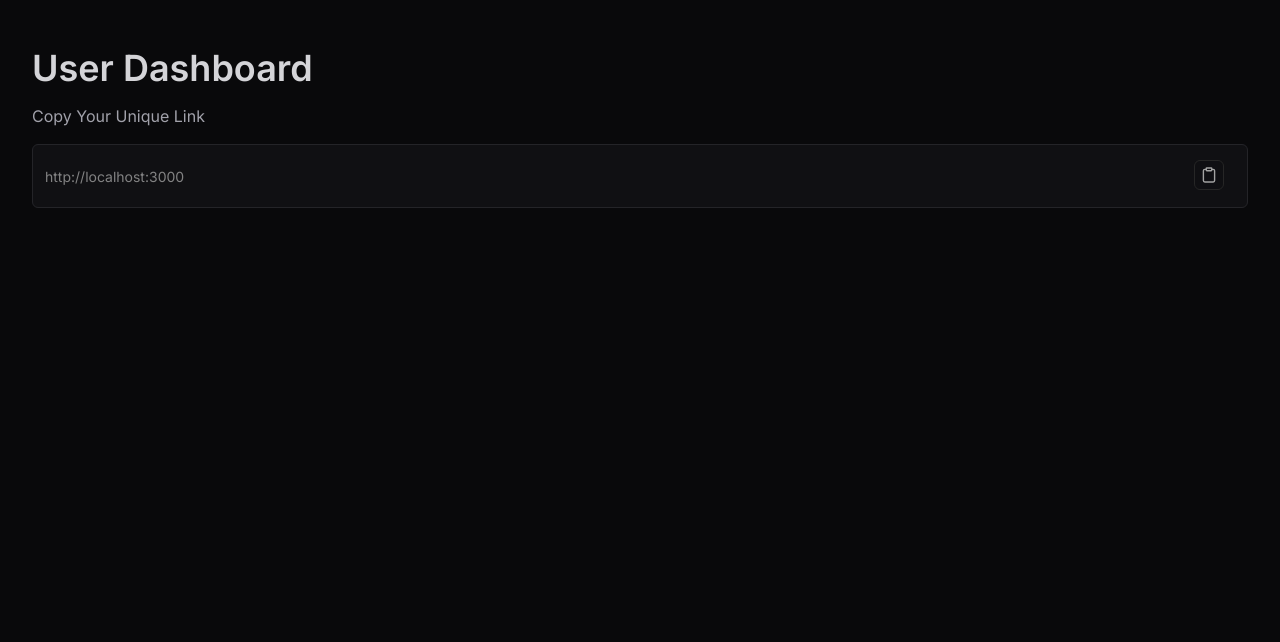
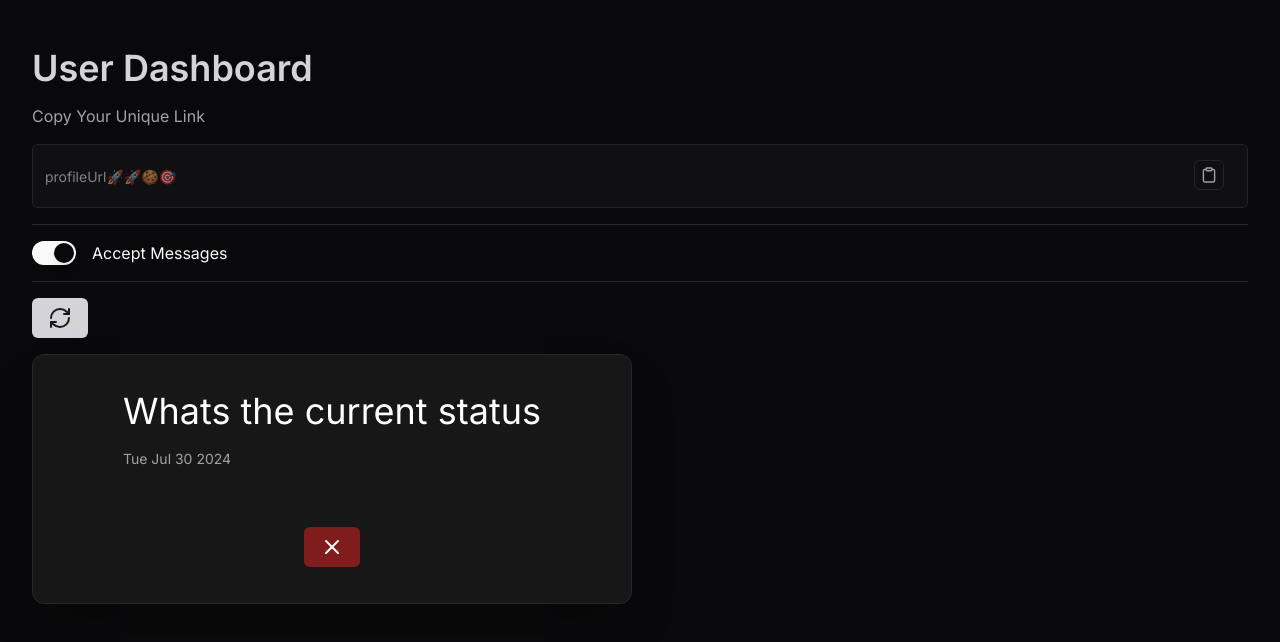
Before and after one commit to 13paras/ghost-texts, a Next.js app: page /dashboard in a window 1280 px wide. Shown: the top 642 px of the page. Built offline with nearby package versions, Linux system fonts and the light colour scheme; no server answers.

Commit message:
completed dashboard ui and some logic

```diff
--- a/package.json
+++ b/package.json
@@ -11,7 +11,9 @@
   "dependencies": {
     "@hookform/resolvers": "^3.9.0",
     "@radix-ui/react-label": "^2.1.0",
+    "@radix-ui/react-separator": "^1.1.0",
     "@radix-ui/react-slot": "^1.1.0",
+    "@radix-ui/react-switch": "^1.1.0",
     "@react-email/components": "^0.0.22",
     "@tabler/icons-react": "^3.11.0",
     "axios": "^1.7.2",
@@ -45,6 +47,8 @@
     "eslint": "^8",
     "eslint-config-next": "14.2.5",
     "postcss": "^8",
+    "prettier": "^3.3.3",
+    "prettier-plugin-tailwindcss": "^0.6.5",
     "tailwindcss": "^3.4.1",
     "typescript": "^5"
   }
--- a/src/app/(app)/dashboard/page.tsx
+++ b/src/app/(app)/dashboard/page.tsx
@@ -1,21 +1,50 @@
 "use client";
 
+import { MagicCard } from "@/components/magicui/magic-card";
+import { Button } from "@/components/ui/button";
+import { Form, FormControl, FormField } from "@/components/ui/form";
 import { Input } from "@/components/ui/input";
+import { Separator } from "@/components/ui/separator";
+import { Switch } from "@/components/ui/switch";
 import { cn } from "@/lib/utils";
+import { acceptMessage } from "@/schemas/acceptMessage.schema";
+import { ApiResponseType } from "@/types/ApiResponse";
+import { zodResolver } from "@hookform/resolvers/zod";
+import axios, { AxiosError } from "axios";
+import { CrossIcon, RefreshCwIcon, X } from "lucide-react";
+import { User } from "next-auth";
+import { useSession } from "next-auth/react";
 import { useState } from "react";
+import { Controller, useForm } from "react-hook-form";
 import { toast } from "sonner";
 import { useCopyToClipboard } from "usehooks-ts";
+import * as z from "zod";
 
 const Dashboard = () => {
+  const [isSwitchLoading, setIsSwitchLoading] = useState(false);
   const [copied, setCopied] = useState(false);
-  const inputText = "http://localhost:3000";
   const [copiedText, copy] = useCopyToClipboard();
+
+  const { data: session } = useSession();
+
+  const form = useForm<z.infer<typeof acceptMessage>>({
+    resolver: zodResolver(acceptMessage),
+    defaultValues: {
+      acceptMessages: true,
+    },
+  });
+
+  // Method to get profile url
+  const username = session?.user.username;
+  // const profileUrl = `${window.location.protocol}//${window.location.host}/u/${username}`;
+  const profileUrl = "profileUrl🚀🚀🍪🎯";
 
   const handleCopy = (text: string) => {
     if (copied) return;
     copy(text)
       .then(() => {
         console.log("Copied!", { text });
+        toast.success("Profile URL has been copied to clipboard! 🚀");
         setCopied(true);
         setTimeout(() => {
           setCopied(false);
@@ -26,30 +55,91 @@ const Dashboard = () => {
       });
   };
 
+  // Handling form switch
+  const { register, watch, setValue } = form;
+  const acceptMessages = watch("acceptMessages");
+
+  // Handle switch change
+  const handleSwitchChange = async () => {
+    setIsSwitchLoading(true);
+    try {
+      const response = await axios.post<ApiResponseType>(
+        "/api/accept-messages",
+        {
+          acceptMessages: !acceptMessages,
+        },
+      );
+      setValue("acceptMessages", !acceptMessages);
+      toast.success(response.data.message);
+    } catch (error) {
+      const axiosError = error as AxiosError<ApiResponseType>;
+      toast.error(
+        axiosError.response?.data.message ??
+          "Failed to update message settings",
+      );
+    } finally {
+      setIsSwitchLoading(false);
+    }
+  };
+
   return (
     <main className="container mx-auto space-y-4">
-      <h2 className="text-4xl mt-12 text-zinc-300 font-semibold">
+      <h2 className="mt-12 text-4xl font-semibold text-zinc-300">
         User Dashboard
       </h2>
       <p className="capitalize text-zinc-400">Copy your unique link</p>
       {/* input for copy */}
       <div className="relative">
         <Input
-          value={inputText}
+          value={profileUrl}
           disabled
           placeholder="profile url"
-          className="h-16 bg-zinc-900 border-zinc-700"
+          className="h-16 border-zinc-700 bg-zinc-900"
         />
         <button
+          type="button"
           className={cn(
-            "absolute right-6 top-4 p-0.5 border dark:border-neutral-800 rounded-md backdrop-blur-2xl z-[2]"
+            "absolute right-6 top-4 z-[2] rounded-md border p-0.5 backdrop-blur-2xl dark:border-neutral-800",
           )}
-          onClick={() => handleCopy(inputText)}
+          onClick={() => handleCopy(profileUrl)}
         >
           {copied ? <CheckMark /> : <ClipBoard />}
         </button>
       </div>
-      {copiedText}
+      <Separator />
+      <div className="flex items-center gap-4">
+        <Switch
+          {...register("acceptMessages")}
+          checked={acceptMessages}
+          onCheckedChange={handleSwitchChange}
+          disabled={isSwitchLoading}
+        />
+        <p>Accept Messages</p>
+      </div>
+      <Separator />
+
+      <div>
+        <Button className="bg-zinc-300">
+          <RefreshCwIcon className="" />
+        </Button>
+      </div>
+      {/* Messages */}
+      <section className="grid h-[400px] w-full grid-cols-2 gap-4 lg:h-[250px]">
+        <MagicCard className="flex cursor-pointer items-center justify-center whitespace-normal text-4xl shadow-2xl">
+          <div>
+            <p>Whats the current status </p>
+            <span className="text-sm text-zinc-400">{Date().slice(0, 16)}</span>
+          </div>
+          <div className="mt-14 flex items-center justify-center">
+            <Button
+              variant={"destructive"}
+              className="transition-all duration-150 ease-in-out active:scale-90"
+            >
+              <X />
+            </Button>
+          </div>
+        </MagicCard>
+      </section>
     </main>
   );
 };
@@ -65,7 +155,7 @@ const ClipBoard = () => (
     fill="none"
     stroke="currentColor"
     strokeWidth="2"
-    className={"scale-[0.70] dark:stroke-neutral-400 stroke-neutral-800"}
+    className={"scale-[0.70] stroke-neutral-800 dark:stroke-neutral-400"}
     strokeLinecap="round"
     strokeLinejoin="round"
   >
@@ -80,7 +170,7 @@ const CheckMark = () => (
     height="24"
     viewBox="0 0 24 24"
     fill="none"
-    className={"scale-[0.70] dark:stroke-neutral-400 stroke-neutral-800"}
+    className={"scale-[0.70] stroke-neutral-800 dark:stroke-neutral-400"}
     stroke="currentColor"
     strokeWidth="2"
     strokeLinecap="round"
--- a/src/components/Navbar.tsx
+++ b/src/components/Navbar.tsx
@@ -11,6 +11,7 @@ const Navbar = () => {
   const router = useRouter();
   const { data: session } = useSession();
   const user: User = session?.user as User;
+  console.log({ user });
   return (
     <nav className="p-4 flex items-center justify-between">
       <h2 className="text-2xl font-extrabold">Ghost Texts</h2>
--- a/src/components/magicui/magic-card.tsx
+++ b/src/components/magicui/magic-card.tsx
@@ -45,7 +45,7 @@ export function MagicCard({
       onMouseMove={handleMouseMove}
       onMouseLeave={handleMouseLeave}
       className={cn(
-        "group relative flex size-full overflow-hidden rounded-xl bg-neutral-100 dark:bg-neutral-900 border text-black dark:text-white",
+        "group relative flex items-center justify-center size-full overflow-hidden p-4 rounded-xl border bg-neutral-100 text-black  dark:bg-neutral-900 dark:text-white",
         className,
       )}
     >
--- /dev/null
+++ b/src/components/ui/separator.tsx
@@ -0,0 +1,31 @@
+"use client"
+
+import * as React from "react"
+import * as SeparatorPrimitive from "@radix-ui/react-separator"
+
+import { cn } from "@/lib/utils"
+
+const Separator = React.forwardRef<
+  React.ElementRef<typeof SeparatorPrimitive.Root>,
+  React.ComponentPropsWithoutRef<typeof SeparatorPrimitive.Root>
+>(
+  (
+    { className, orientation = "horizontal", decorative = true, ...props },
+    ref
+  ) => (
+    <SeparatorPrimitive.Root
+      ref={ref}
+      decorative={decorative}
+      orientation={orientation}
+      className={cn(
+        "shrink-0 bg-border",
+        orientation === "horizontal" ? "h-[1px] w-full" : "h-full w-[1px]",
+        className
+      )}
+      {...props}
+    />
+  )
+)
+Separator.displayName = SeparatorPrimitive.Root.displayName
+
+export { Separator }
--- /dev/null
+++ b/src/components/ui/switch.tsx
@@ -0,0 +1,29 @@
+"use client"
+
+import * as React from "react"
+import * as SwitchPrimitives from "@radix-ui/react-switch"
+
+import { cn } from "@/lib/utils"
+
+const Switch = React.forwardRef<
+  React.ElementRef<typeof SwitchPrimitives.Root>,
+  React.ComponentPropsWithoutRef<typeof SwitchPrimitives.Root>
+>(({ className, ...props }, ref) => (
+  <SwitchPrimitives.Root
+    className={cn(
+      "peer inline-flex h-6 w-11 shrink-0 cursor-pointer items-center rounded-full border-2 border-transparent transition-colors focus-visible:outline-none focus-visible:ring-2 focus-visible:ring-ring focus-visible:ring-offset-2 focus-visible:ring-offset-background disabled:cursor-not-allowed disabled:opacity-50 data-[state=checked]:bg-primary data-[state=unchecked]:bg-input",
+      className
+    )}
+    {...props}
+    ref={ref}
+  >
+    <SwitchPrimitives.Thumb
+      className={cn(
+        "pointer-events-none block h-5 w-5 rounded-full bg-background shadow-lg ring-0 transition-transform data-[state=checked]:translate-x-5 data-[state=unchecked]:translate-x-0"
+      )}
+    />
+  </SwitchPrimitives.Root>
+))
+Switch.displayName = SwitchPrimitives.Root.displayName
+
+export { Switch }
```
Also changed, not shown: 2 other files (tests, documents, lock files or other folders).
